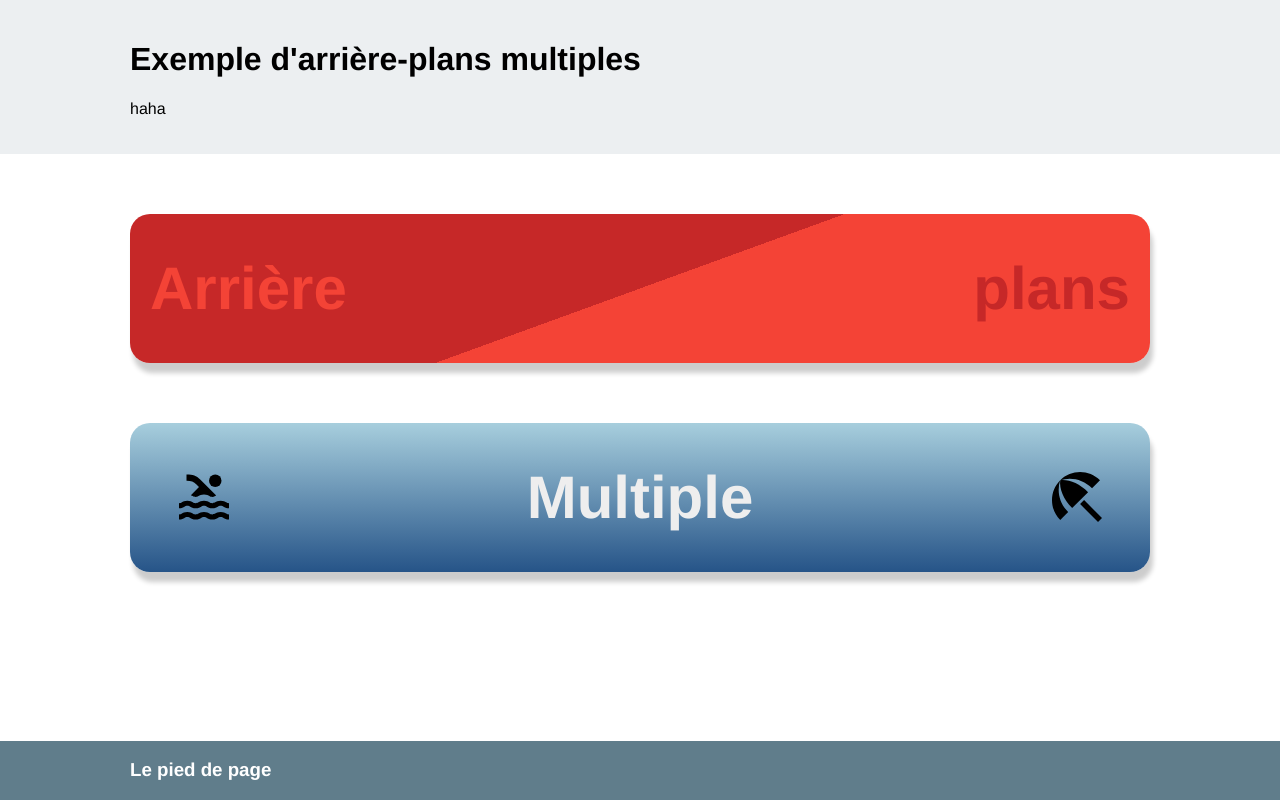
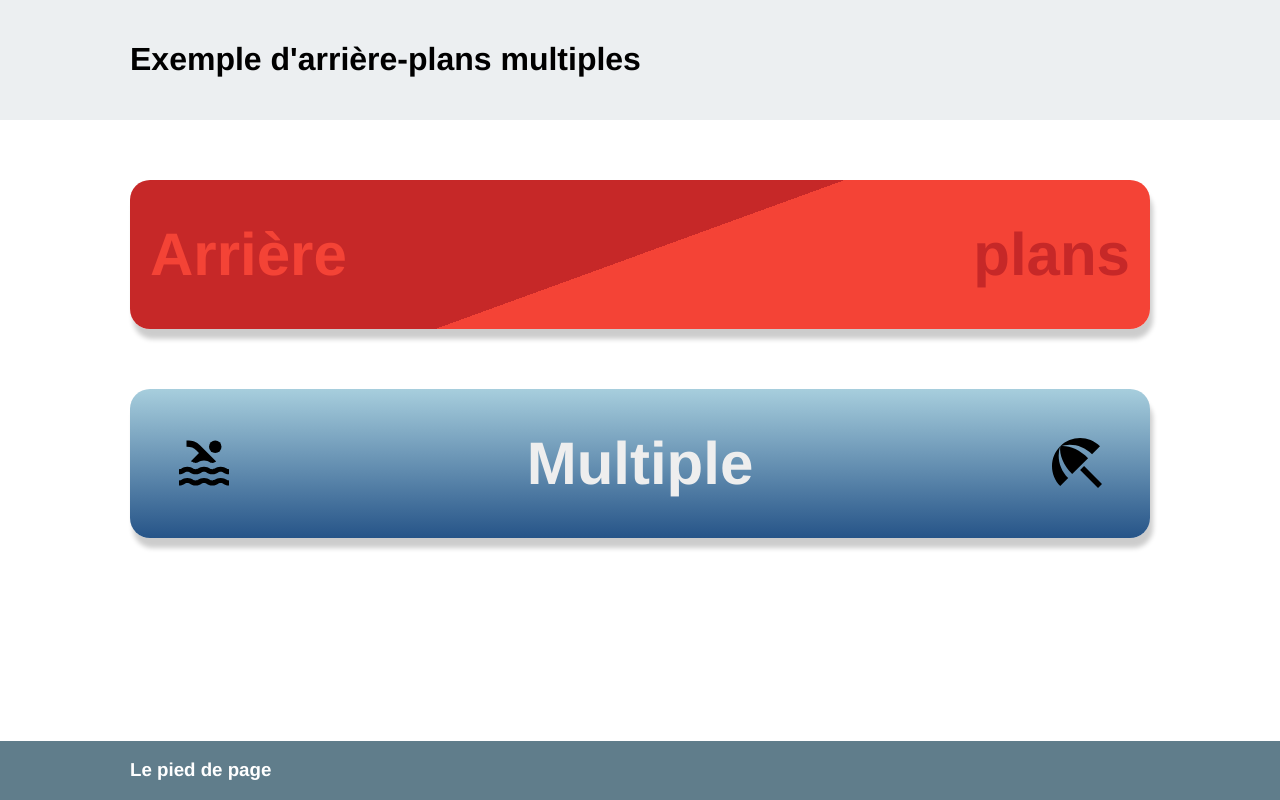
Before and after one commit to DubNathan/exercice04, a plain HTML site: page index.html in a window 1280 px wide. Drawn offline with Linux system fonts and the light colour scheme.

Commit message:
effacer pr

```diff
--- a/index.html
+++ b/index.html
@@ -16,7 +16,6 @@
 <header>
     <div class="wrapper">
         <h1>Exemple d'arrière-plans multiples</h1>
-        <p>haha</p>
     </div>
 </header>
 
```
